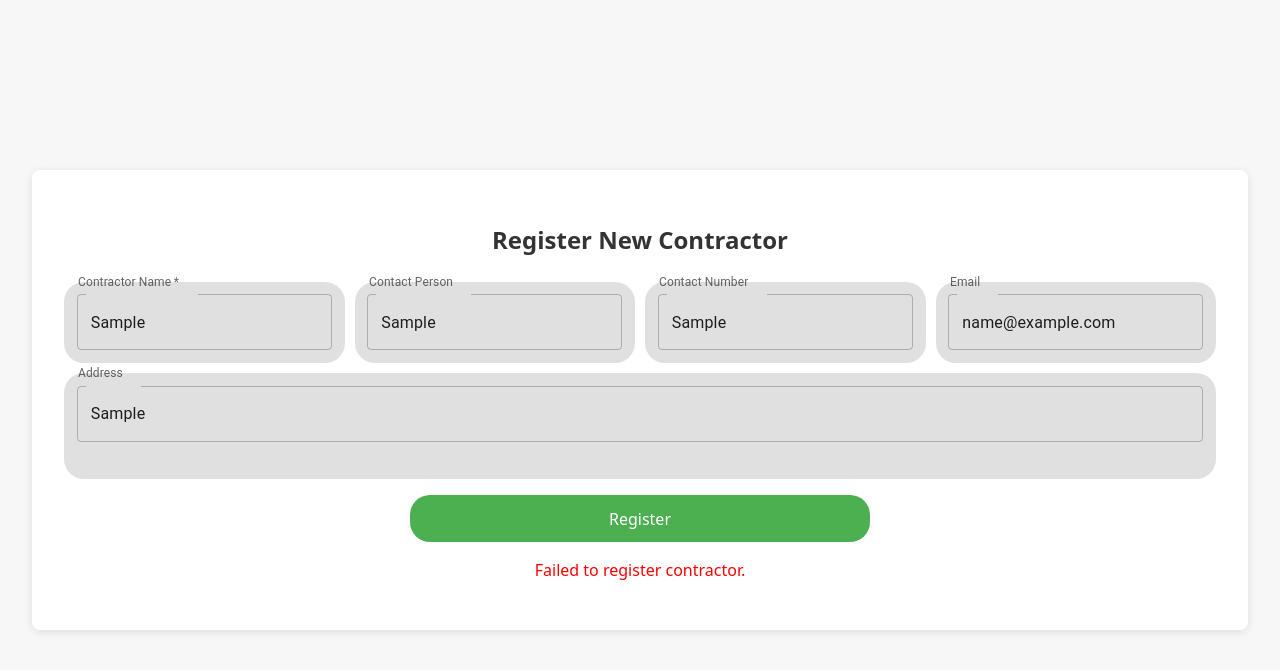
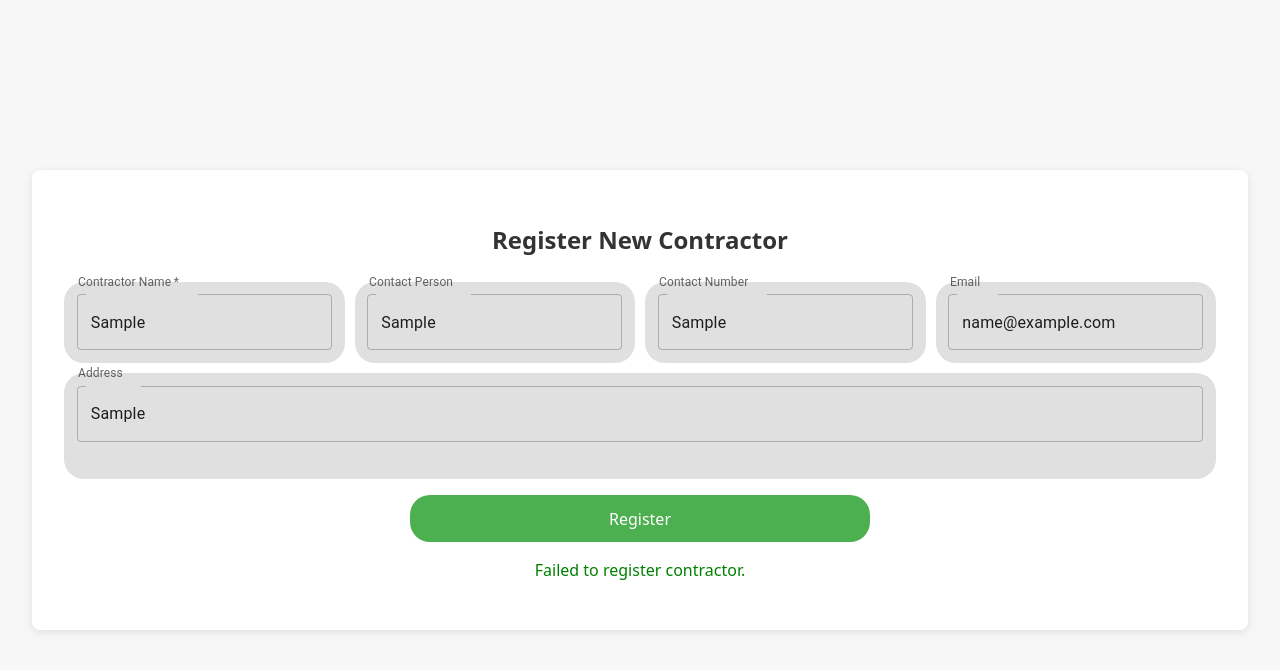
Before and after one commit to ADC-Mahendragarh-C4GT/Frontend, a React (Vite) app: page /NewContractor in a window 1280 px wide. Both pictures are taken after typing "Sample", "Sample", "Sample", "name@example.com", "Sample" into the empty fields and a click on the button "Register". Shown: the top 670 px of the page. Built offline with nearby package versions, Linux system fonts and the light colour scheme; no server answers.

Commit message:
Update logic for deleted user

```diff
--- a/src/components/JuniorEngineer/NewContractor.jsx
+++ b/src/components/JuniorEngineer/NewContractor.jsx
@@ -141,7 +141,7 @@ export default function NewContractor() {
             <p
               style={{
                 ...styles.message,
-                color: message.startsWith("") ? "red" : "green",
+                color: message.startsWith("") ? "green" : "red",
               }}
             >
               {message}
--- a/src/components/JuniorEngineer/UpdateContractor.jsx
+++ b/src/components/JuniorEngineer/UpdateContractor.jsx
@@ -21,6 +21,7 @@ export default function UpdateContractor() {
     const fetchContractors = async () => {
       try {
         const res = await getContractors();
+        res.data = res.data.filter((contractor) => contractor.isActive);
         setContractors(Array.isArray(res.data) ? res.data : [res.data]);
       } catch (err) {
         console.error("Failed to fetch contractors", err);
--- a/src/components/JuniorEngineer/UpdateUser.jsx
+++ b/src/components/JuniorEngineer/UpdateUser.jsx
@@ -22,6 +22,7 @@ export default function UpdateUser() {
     const fetchUsers = async () => {
       try {
         const res = await getUsers();
+        res.data = res.data.filter((user) => user.isActive);
         setUsers(Array.isArray(res.data) ? res.data : [res.data]);
       } catch (err) {
         console.error("Failed to fetch users", err);
```
